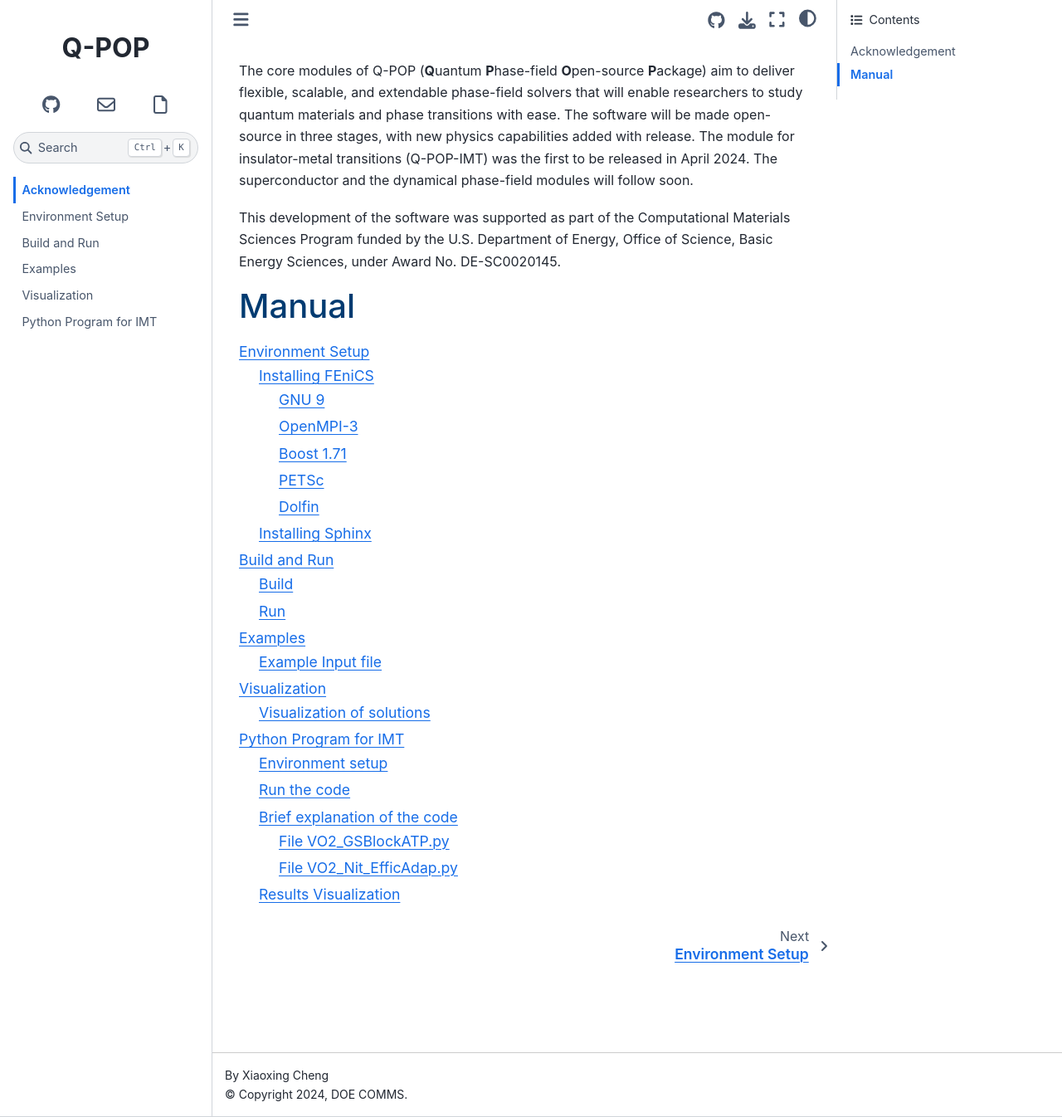
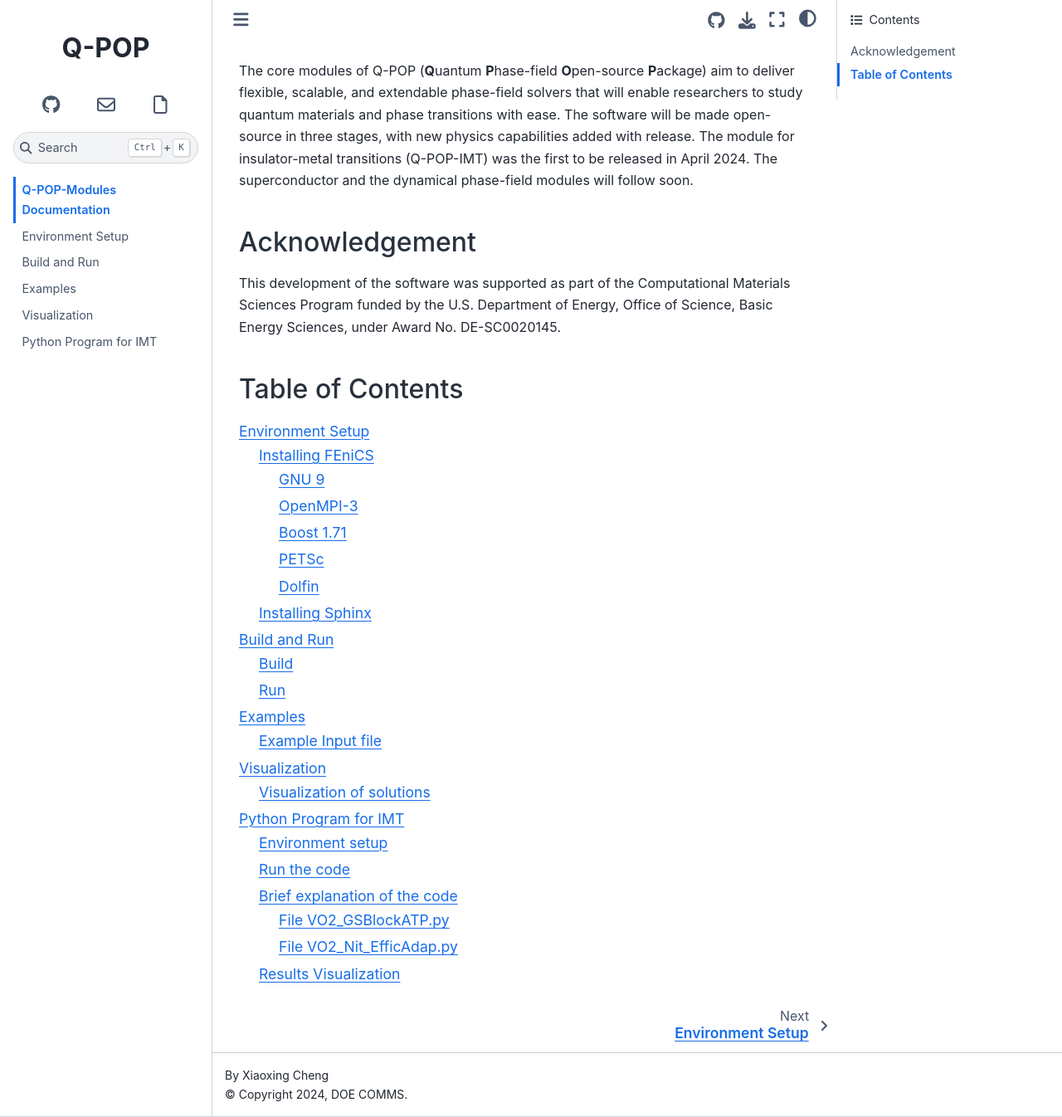
Before and after one commit to DOE-COMMS/Q-POP-Modules, a Sphinx documentation site: the page built from docs/index.md, in a window 1280 px wide and 1346 px high. Shown: the whole window at 83% size. Built offline with Sphinx 7.4.7 and the Sphinx Book theme 1.1.4, drawn with Linux system fonts in a browser that asks for light colours.

Commit message:
Update index.md

````diff
--- a/docs/index.md
+++ b/docs/index.md
@@ -2,13 +2,13 @@
 sd_hide_title: true
 title: Manual
 ---
-
+# Q-POP-Modules Documentation
 The core modules of Q-POP (**Q**uantum **P**hase-field **O**pen-source **P**ackage) aim to deliver flexible, scalable, and extendable phase-field solvers that will enable researchers to study quantum materials and phase transitions with ease. The software will be made open-source in three stages, with new physics capabilities added with release. The module for insulator-metal transitions (Q-POP-IMT) was the first to be released in April 2024. The superconductor and the dynamical phase-field modules will follow soon.
 
 ## Acknowledgement
 This development of the software was supported as part of the Computational Materials Sciences Program funded by the U.S. Department of Energy, Office of Science, Basic Energy Sciences, under Award No. DE-SC0020145.
 
-# Manual
+## Table of Contents
 
 ```{toctree}
 prepare.md
````
